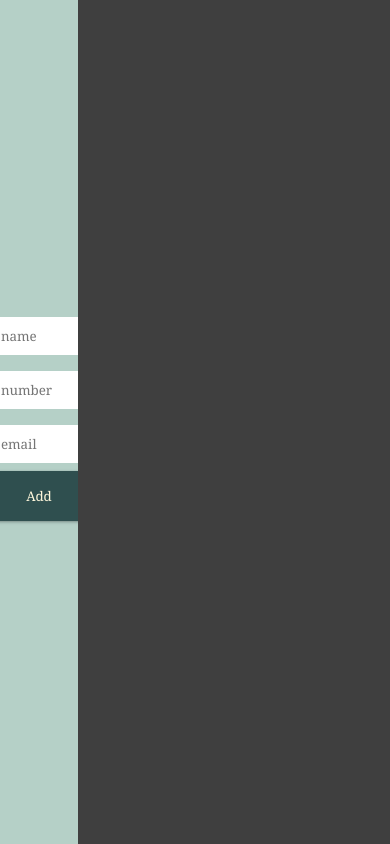
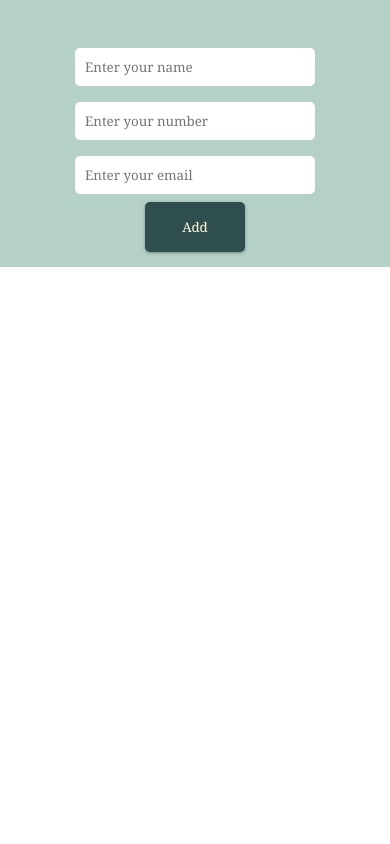
Before and after one commit to Officialthesky/contact-records, a React (Create React App) app: page / in a window 390 px wide. Built offline with nearby package versions, Linux system fonts and the light colour scheme.

Commit message:
made responsive

```diff
--- a/src/Components/Contactlist/index.css
+++ b/src/Components/Contactlist/index.css
@@ -1,10 +1,9 @@
 .contactList {
-  width: 80vw;
+  width: 80%;
   display: flex;
   flex-direction: row;
   justify-content: center;
   align-items: center;
-  background-color: #3f3f3f;
   flex-wrap: wrap;
 }
 .contactInfo {
@@ -55,3 +54,9 @@ button {
 .updateContact:hover {
   opacity: 0.9;
 }
+@media only screen and (max-width: 600px) {
+  .contactList {
+    width: 100%;
+    height: auto;
+  }
+}
--- a/src/Components/Header/index.css
+++ b/src/Components/Header/index.css
@@ -7,7 +7,7 @@
 .inputHeader {
   background-color: #b5d0c7;
   min-height: 100vh;
-  width: 20vw;
+  width: 20%;
   display: flex;
   flex-direction: column;
   justify-content: center;
@@ -20,3 +20,10 @@
   margin: 8px;
   border: 0px;
 }
+@media only screen and (max-width: 600px) {
+  .inputHeader {
+    min-height: auto;
+    width: 100%;
+    padding-top: 40px;
+  }
+}
--- a/src/Pages/Home.css
+++ b/src/Pages/Home.css
@@ -2,3 +2,10 @@
   display: flex;
   flex-direction: row;
 }
+@media only screen and (max-width: 600px) {
+  .home {
+    display: flex;
+
+    flex-direction: column;
+  }
+}
```
